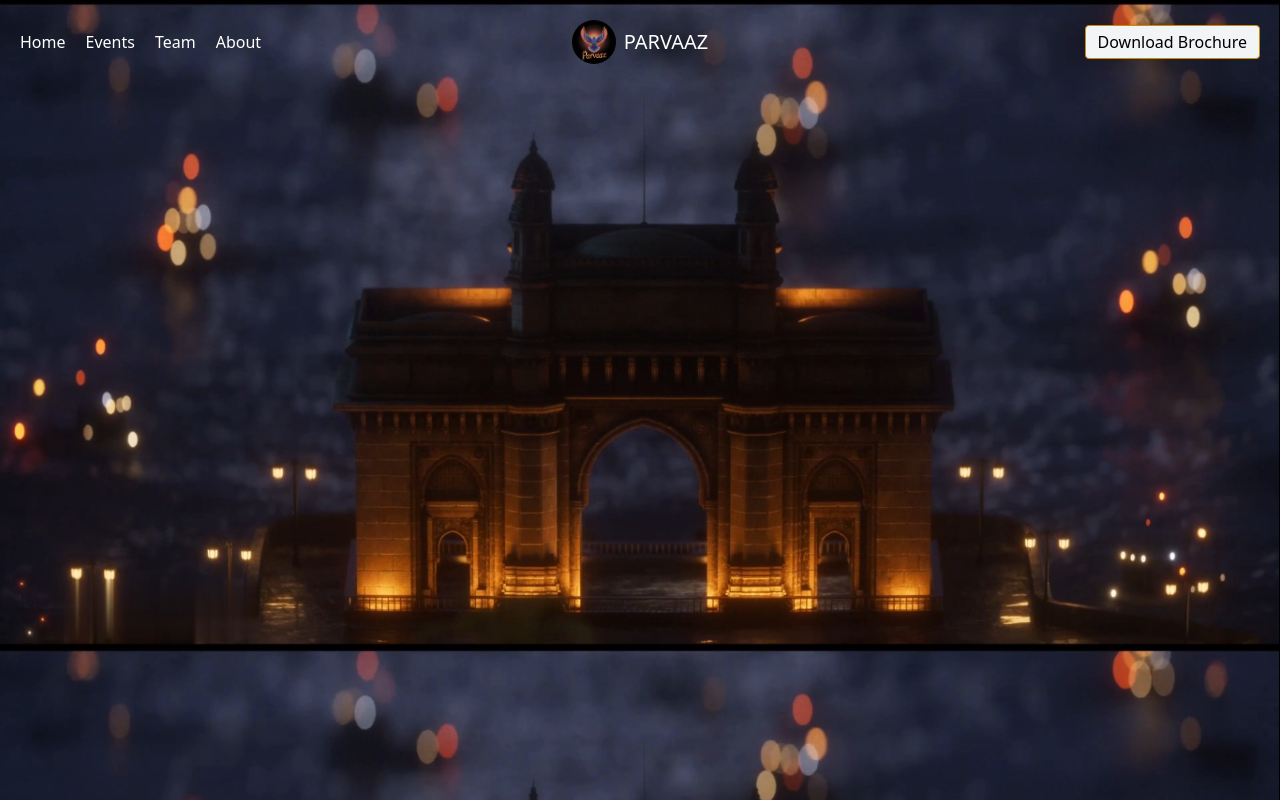
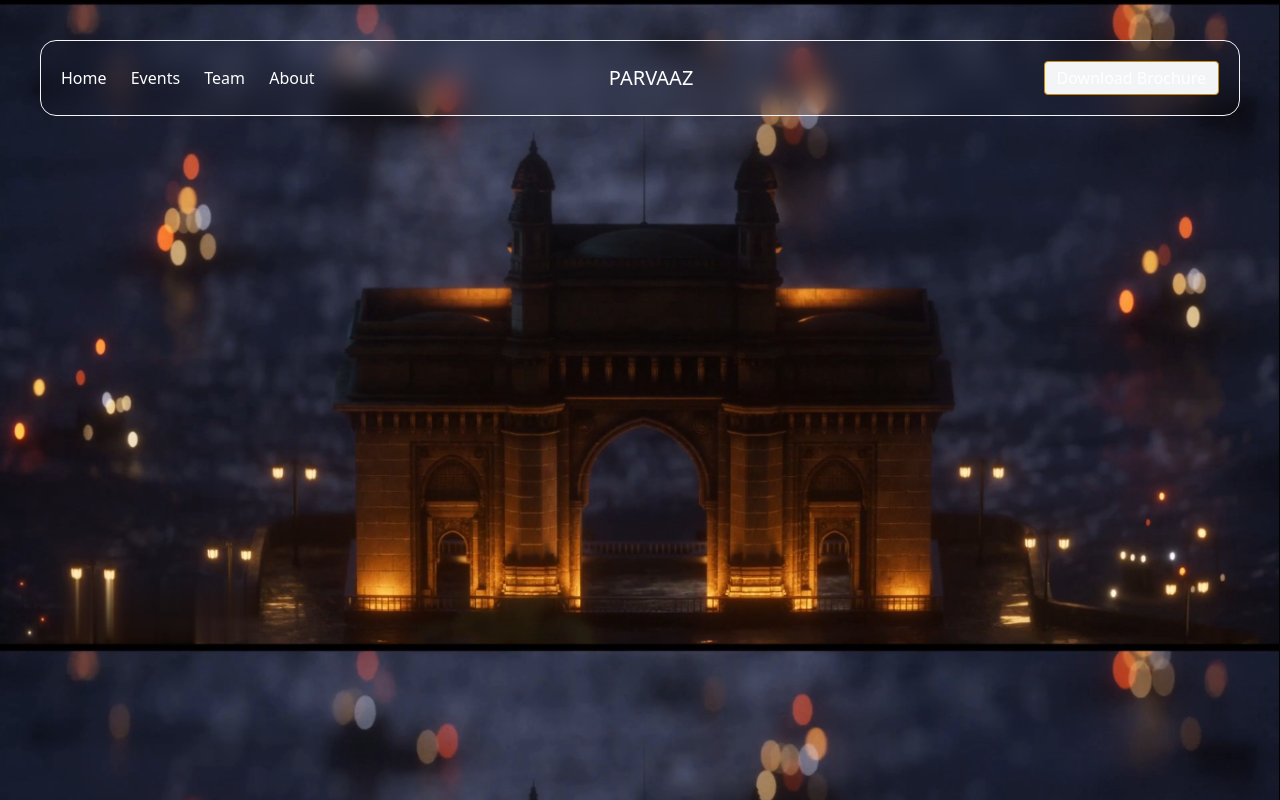
Before and after one commit to Zaeem20/PARVAAZ, a website: page events.html in a window 1280 px wide. Drawn offline with nearby package versions, Linux system fonts and the light colour scheme.

Commit message:
Added and eddited

```diff
--- a/events.html
+++ b/events.html
@@ -13,27 +13,20 @@
 <body class="bg-cover"
 style="background-image: url('assets/about.png');">
 
-    <header class="text-white body-font-bold">
-        <div class="container mx-auto flex flex-wrap p-5 flex-col md:flex-row items-center">
-            <nav class="flex lg:w-2/5 flex-wrap items-center text-base md:ml-auto">
-                <a class="mr-5 hover:text-white-900;cursor:pointer" href="./index.html">Home</a>
-                <a class="mr-5 hover:text-white-900;cursor:pointer" href="./events.html">Events</a>
-                <a class="mr-5 hover:text-white-900;cursor:pointer" href="./teams.html">Team</a>
-                <a class="hover:text-white-900;cursor:pointer" href="./about.html">About</a>
+    <div class="hero bg-transparent">
+        <div class="text-white body-font absolute top-0 left-0 right-0 flex items-center m-10 justify-between p-5 bg-clip-padding backdrop-filter backdrop-blur-md bg-opacity-20 border border-gray-100 z-10 rounded-2xl">
+            <nav>
+                <a class="mr-5 hover:text-amber-500">Home</a>
+                <a class="mr-5 hover:text-amber-500 cursor:pointer" href="./events.html">Events</a>
+                <a class="mr-5 hover:text-amber-500 cursor:pointer" href="./teams.html">Team</a>
+                <a class="hover:text-amber-500 cursor:pointer" href="./about.html">About</a>
             </nav>
-            <a
-                class="flex order-first lg:order-none lg:w-1/5 title-font font-medium items-center text-gray-900 lg:items-center lg:justify-center mb-4 md:mb-0">
-                <img src="assets/logo.jpg" class="w-11 h-11 rounded-full">
-                <span class="ml-2 text-xl text-white body-font-bold">PARVAAZ</span>
-            </a>
-            <div class="lg:w-2/5 inline-flex lg:justify-end ml-5 lg:ml-0">
-                <button
-                    class="inline-flex items-center bg-gray-100 border-yellow-600 border py-1 px-3 focus:outline-none hover:bg-gray-200 rounded text-base mt-4 md:mt-0 text-black">Download
-                    Brochure
-                </button>
+            <span class="text-xl mr-[56px]">PARVAAZ</span>
+            <div class="inline-flex justify-end">
+                <button class="inline-flex items-center bg-gray-100 border-yellow-600 border py-1 px-3 focus:outline-none hover:bg-gray-200 rounded text-base mt-4 md:mt-0">Download Brochure</button>
             </div>
         </div>
-    </header>
+
 
 </body>
 
```
Also changed, not shown: about.html (+11 -18 lines), index.html (+3 -3 lines), teams.html (+12 -15 lines).
